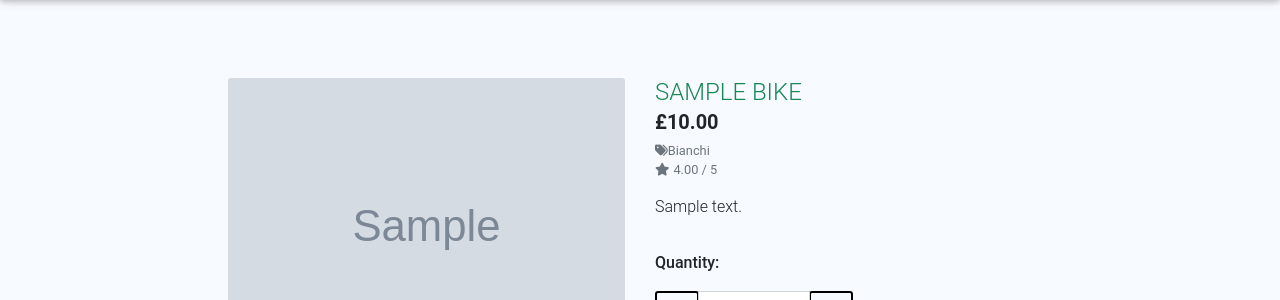
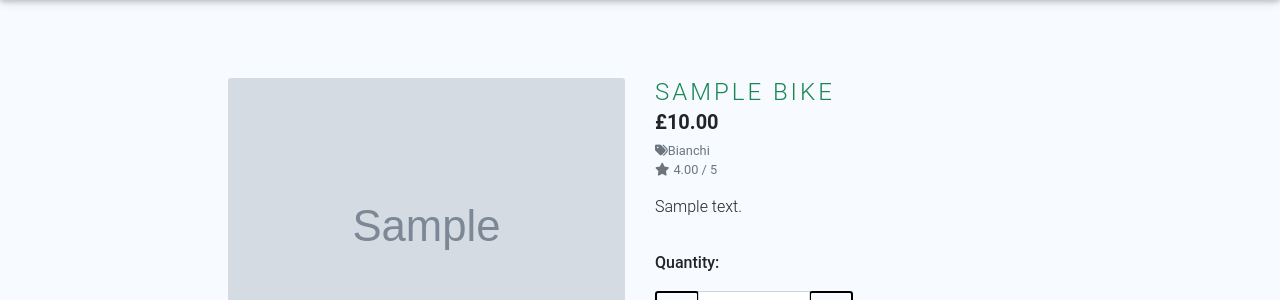
Before and after one commit to sruss07/MS04-Ciclo-Italia, a Django app: page /bikes/1/ in a window 1280 px wide. Shown: the part 134-434 px from the top of the page. Run offline with Django 3.2, Linux system fonts and the light colour scheme; data comes from the database, SQL or seed files in the repository; tables that the repository leaves empty hold one stand-in row (values such as "Sample post"); grey boxes marked "Sample" are stand-in pictures; parts of the project's set-up code (start-up, migrations or seed data) failed here and were passed over; some libraries are stand-ins or nearby versions.

Commit message:
changed spacing of h4 CTA text

```diff
--- a/static/css/base.css
+++ b/static/css/base.css
@@ -23,18 +23,18 @@ body {
     height: calc(100vh - 164px);
 }
 
- h1 {
+h1 {
     letter-spacing: 8px;
-  }
+}
 
-  h5 {
+h4 {
     letter-spacing: 3px;
-  }
+}
 
-  .hr-light {
+.hr-light {
     border-top: 3px solid #198754;
     width: 80px;
-  }
+}
 
 /* from Bulma */
 .icon {
```
Also changed, not shown: home/static/home/css/index.css (deleted).
